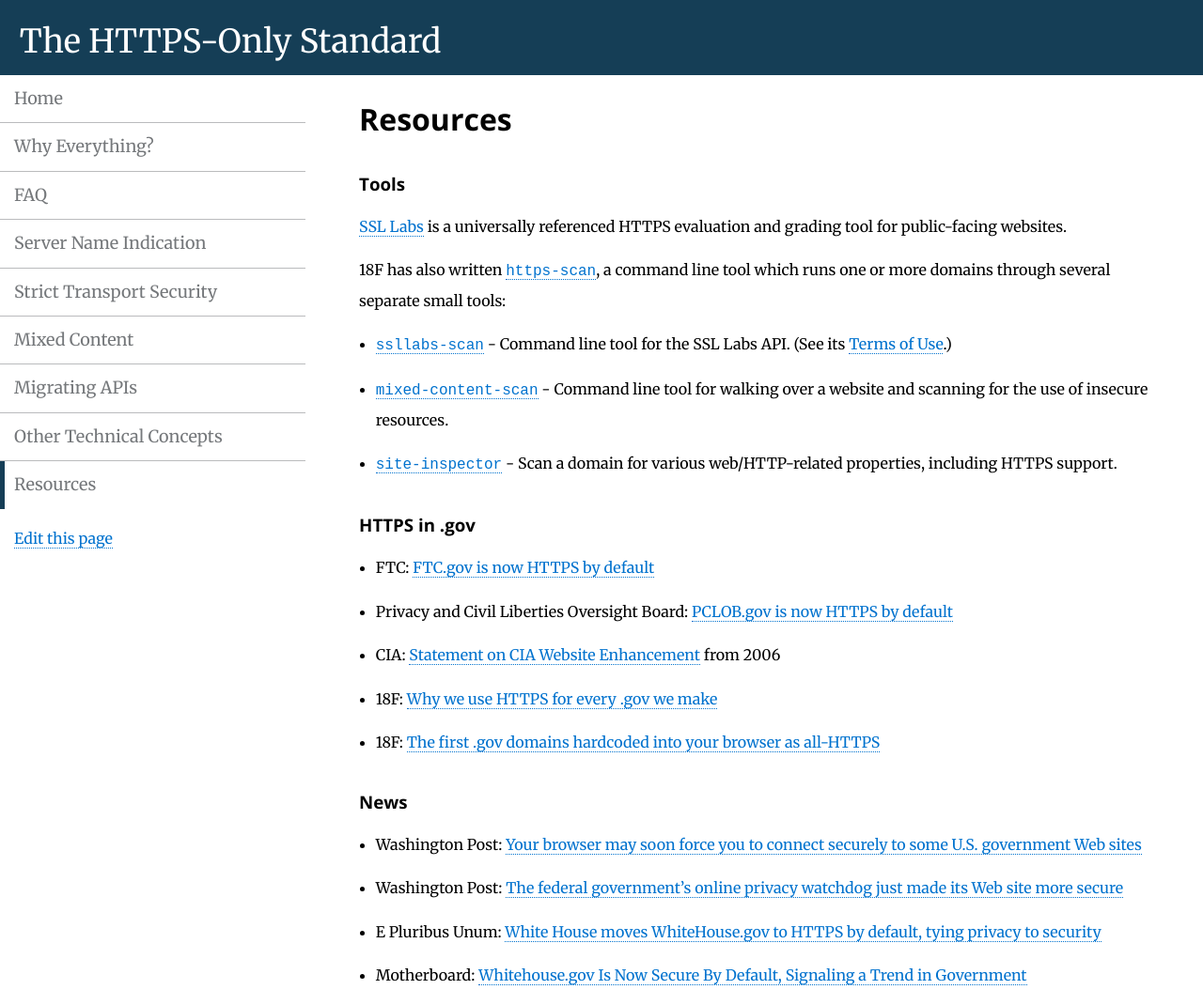
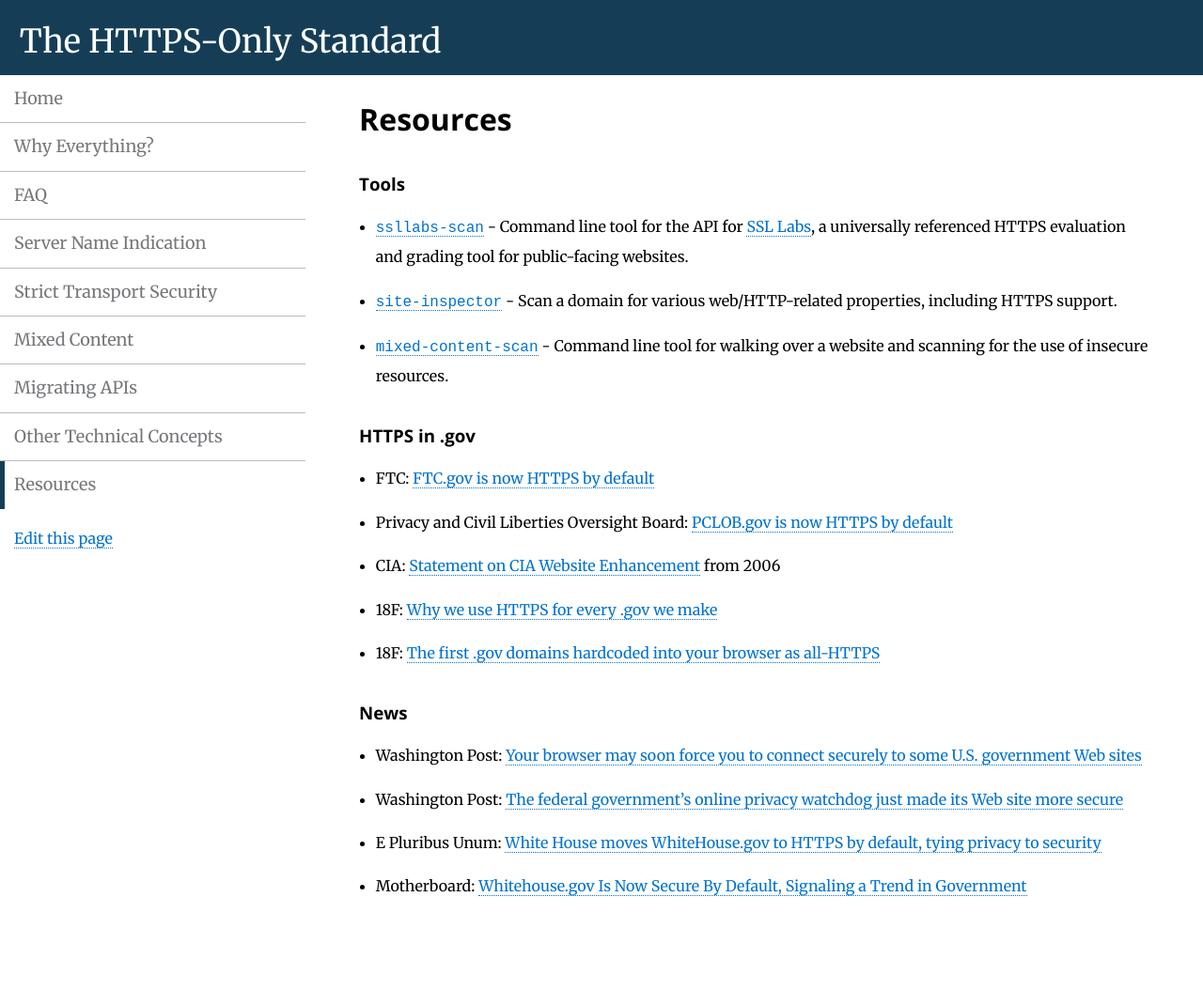
Before and after one commit to GSA/https, a Jekyll site: the page built from pages/resources.md, in a window 1280 px wide and 1070 px high. Shown: the whole window at 94% size. Built offline with Jekyll 4.4.1, drawn with Linux system fonts in a browser that asks for light colours; Markdown is read by kramdown in place of the engine named in the settings.

Commit message:
rename outdated link, remove link to tool that's not very usable

```diff
--- a/pages/resources.md
+++ b/pages/resources.md
@@ -7,13 +7,9 @@
 
 ### Tools
 
-[SSL Labs](https://www.ssllabs.com/ssltest/) is a universally referenced HTTPS evaluation and grading tool for public-facing websites.
-
-18F has also written [`https-scan`](https://github.com/18F/https-scan), a command line tool which runs one or more domains through several separate small tools:
-
-* [`ssllabs-scan`](https://github.com/ssllabs/ssllabs-scan) - Command line tool for the SSL Labs API. (See its [Terms of Use](https://github.com/ssllabs/ssllabs-scan/blob/master/ssllabs-api-docs.md#terms-and-conditions).)
+* [`ssllabs-scan`](https://github.com/ssllabs/ssllabs-scan) - Command line tool for the API for [SSL Labs](https://www.ssllabs.com/ssltest/), a universally referenced HTTPS evaluation and grading tool for public-facing websites.
+* [`site-inspector`](https://github.com/benbalter/site-inspector) - Scan a domain for various web/HTTP-related properties, including HTTPS support.
 * [`mixed-content-scan`](https://github.com/bramus/mixed-content-scan) - Command line tool for walking over a website and scanning for the use of insecure resources.
-* [`site-inspector`](https://github.com/benbalter/site-inspector-ruby) - Scan a domain for various web/HTTP-related properties, including HTTPS support.
 
 ### HTTPS in .gov
 
```
